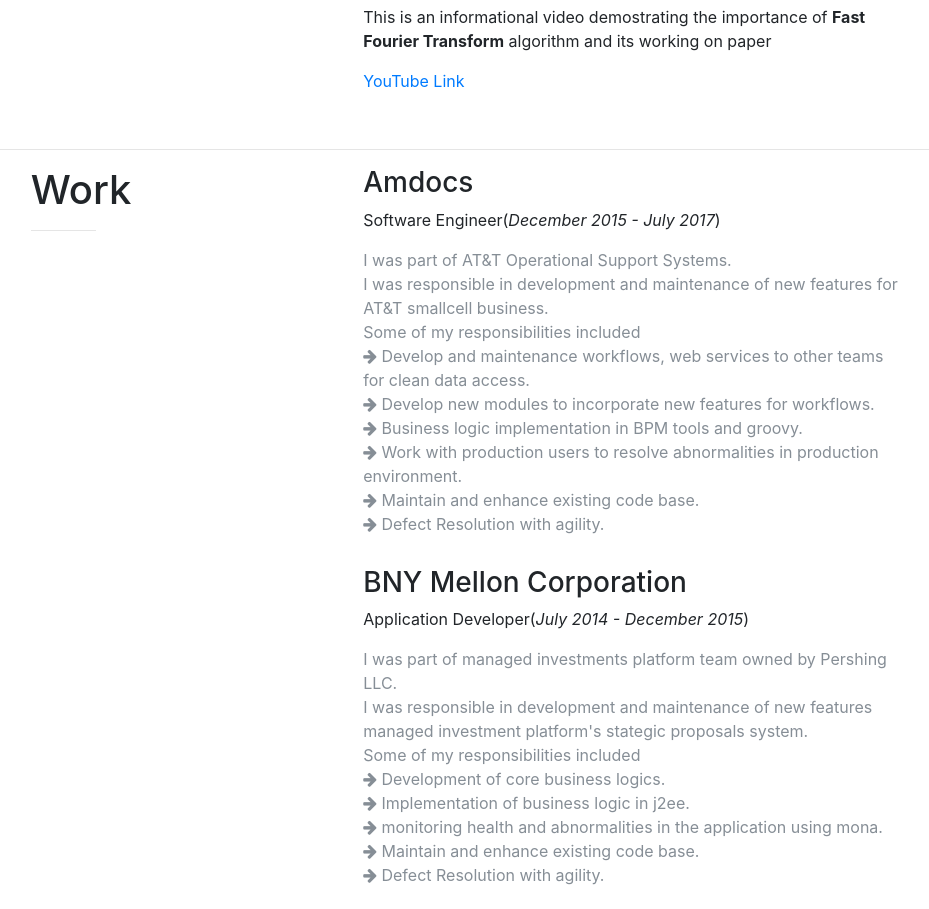
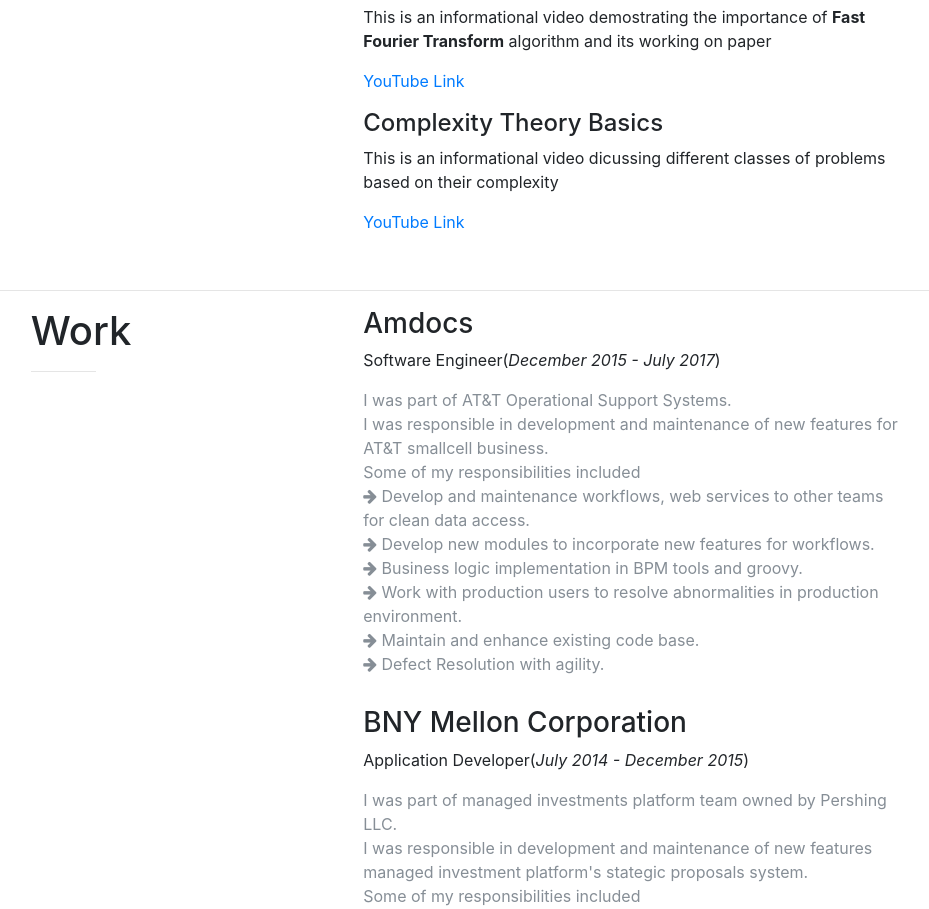
Before and after one commit to krishna30-and/nikhil19kekan.github.io, a website with bundled scripts: page index.html in a window 1280 px wide. Shown: the part 811-1720 px from the top of the page, without its empty margins (173-1102 px from the left). Built offline with nearby package versions, Linux system fonts and the light colour scheme.

Commit message:
complexity theory video link added

```diff
--- a/index.html
+++ b/index.html
@@ -126,6 +126,11 @@
 								<h4>Fast Fourier Transform Algorithm</h4>
 								<p>This is an informational video demostrating the importance of <b>Fast Fourier Transform</b> algorithm and its working on paper<br></p>
 								<a href="https://youtu.be/q6r0NhKECE8" target="_blank">YouTube Link</a>
+							</P>
+							<P>
+								<h4>Complexity Theory Basics</h4>
+								<p>This is an informational video dicussing different classes of problems based on their complexity</p>
+								<a href="https://www.youtube.com/playlist?list=PLYh6bQyBibUT5UCgh9CnIBxzRWkozXX1T" target="_blank">YouTube Link</a>
 							</P>
 						</div>
 					</div>
```
